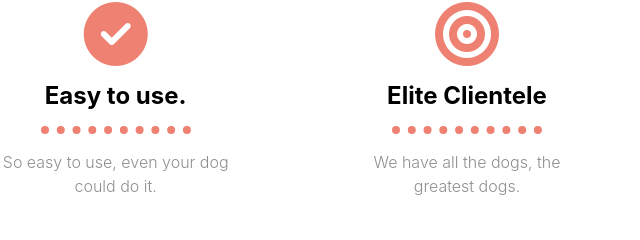
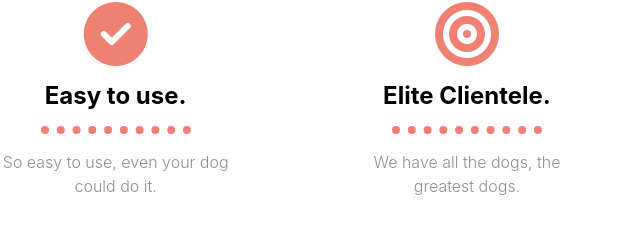
Before and after one commit to khangcao0504/TinDog, a plain HTML site: page index.html in a window 1280 px wide. Shown: the part 524-764 px from the top of the page, 173-813 px from the left. Drawn offline with nearby package versions, Linux system fonts and the light colour scheme.

Commit message:
Update index.html

```diff
--- a/index.html
+++ b/index.html
@@ -77,7 +77,7 @@
 
       <div class="col-lg-4 col-feature">
         <i class="fas fa-bullseye icon-feature"></i>
-        <h3 class="h3-feature">Elite Clientele</h3>
+        <h3 class="h3-feature">Elite Clientele.</h3>
         <hr class="hr-feature">
         <p>We have all the dogs, the greatest dogs.</p>
       </div>
```
